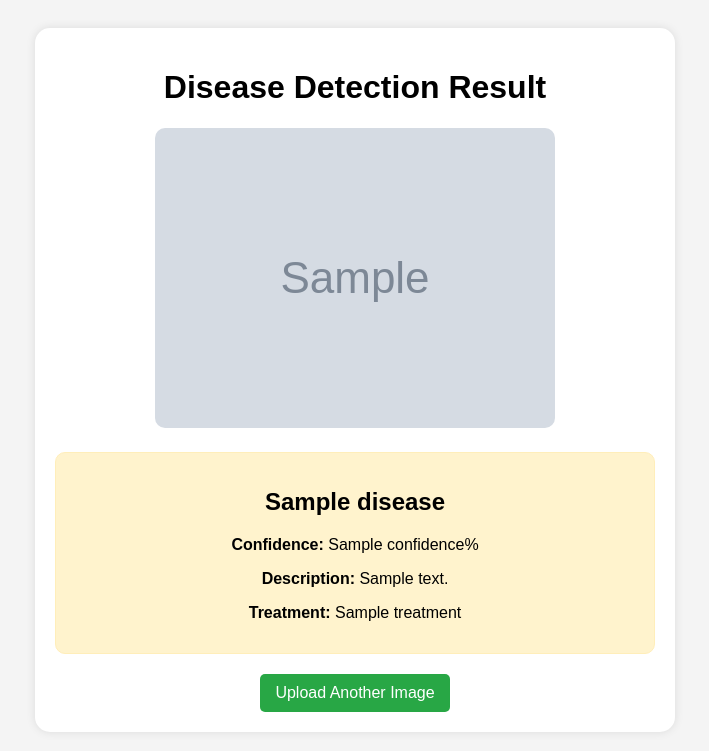
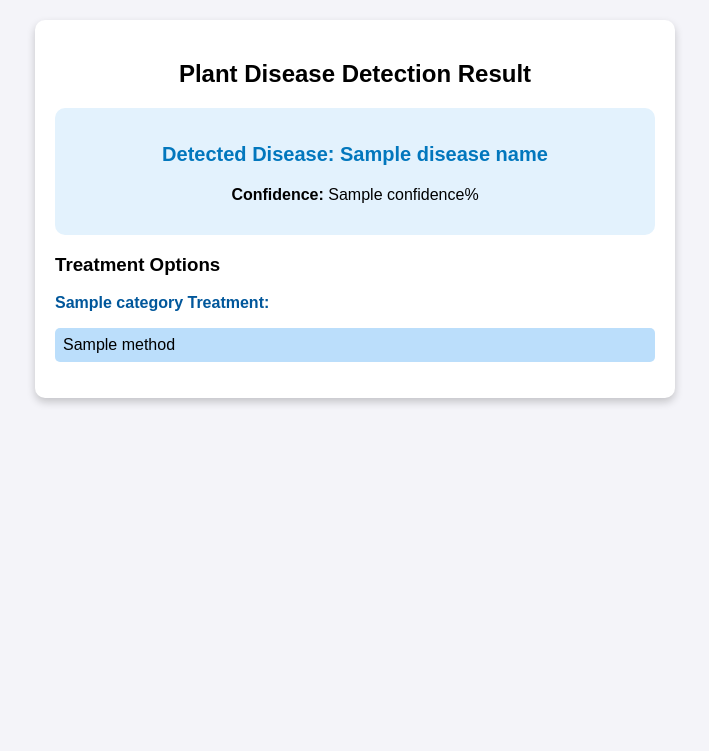
Before and after one commit to Asad-rgb/disease-detection, a Flask app: template templates/result.html in a window 1280 px wide. Shown: the top 751 px of the page, without its empty margins (285-994 px from the left). Run offline with Flask 3, Linux system fonts and the light colour scheme; the template is opened without the code that fills it: most values are stand-ins (such as "Sample title", 1, 10 or a date in 2020); grey boxes marked "Sample" are stand-in pictures.

Commit message:
Update result.html

```diff
--- a/templates/result.html
+++ b/templates/result.html
@@ -7,58 +7,84 @@
     <style>
         body {
             font-family: Arial, sans-serif;
+            background-color: #f4f4f9;
+            margin: 0;
+            padding: 20px;
             text-align: center;
-            background-color: #f4f4f4;
-            padding: 20px;
         }
         .container {
             max-width: 600px;
-            background: white;
+            margin: auto;
+            background: #fff;
             padding: 20px;
-            border-radius: 15px;
-            box-shadow: 0px 0px 10px rgba(0, 0, 0, 0.1);
-            margin: auto;
+            border-radius: 10px;
+            box-shadow: 0 4px 8px rgba(0, 0, 0, 0.2);
         }
         .disease-box {
-            background: #fff3cd;
-            border: 1px solid #ffeeba;
+            background: #e3f2fd;
             padding: 15px;
             border-radius: 10px;
-            margin-top: 20px;
+            margin-top: 10px;
         }
-        img {
-            max-width: 100%;
-            border-radius: 10px;
+        .disease-title {
+            font-size: 20px;
+            font-weight: bold;
+            color: #0277bd;
         }
-        .button {
-            display: inline-block;
-            margin-top: 20px;
-            padding: 10px 15px;
-            background: #28a745;
-            color: white;
+        .treatment-section {
+            text-align: left;
+            margin-top: 15px;
+        }
+        .treatment-category {
+            font-weight: bold;
+            color: #01579b;
+            margin-top: 10px;
+        }
+        ul {
+            list-style: none;
+            padding: 0;
+        }
+        li {
+            background: #bbdefb;
+            padding: 8px;
             border-radius: 5px;
-            text-decoration: none;
-        }
-        .button:hover {
-            background: #218838;
+            margin-top: 5px;
         }
     </style>
 </head>
 <body>
-
     <div class="container">
-        <h1>Disease Detection Result</h1>
-        <img src="{{ image_url }}" alt="Uploaded Image">
-
+        <h2>Plant Disease Detection Result</h2>
         <div class="disease-box">
-            <h2>{{ disease }}</h2>
-            <p><strong>Confidence:</strong> {{ confidence }}%</p>
-            <p><strong>Description:</strong> {{ description }}</p>
-            <p><strong>Treatment:</strong> {{ treatment }}</p>
+            <p class="disease-title">Detected Disease: {{ disease_name }}</p>
+            <p><b>Confidence:</b> {{ confidence }}%</p>
         </div>
 
-        <a href="/" class="button">Upload Another Image</a>
+        {% if treatment %}
+        <div class="treatment-section">
+            <h3>Treatment Options</h3>
+            {% for category, methods in treatment.items() %}
+                <p class="treatment-category">{{ category.capitalize() }} Treatment:</p>
+                <ul>
+                    {% for method in methods %}
+                        <li>{{ method }}</li>
+                    {% endfor %}
+                </ul>
+            {% endfor %}
+        </div>
+        {% endif %}
     </div>
 
+    <!-- Telegram Alert (Automatically sent on detection) -->
+    <script>
+        fetch('/send_telegram_alert', {
+            method: 'POST',
+            headers: { 'Content-Type': 'application/json' },
+            body: JSON.stringify({
+                disease: "{{ disease_name }}",
+                confidence: "{{ confidence }}%"
+            })
+        });
+    </script>
 </body>
 </html>
```
